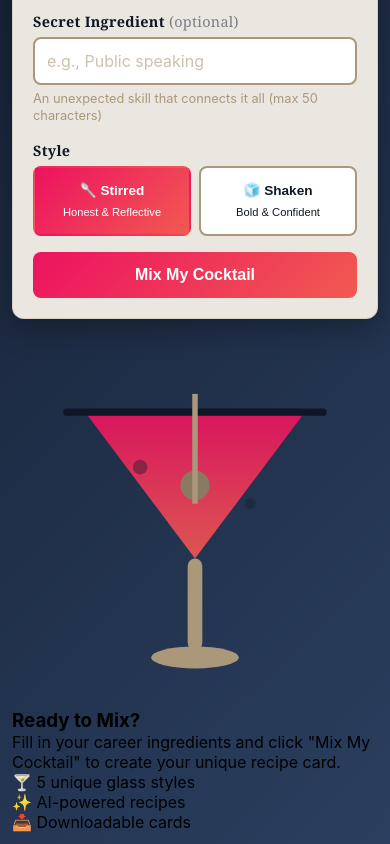
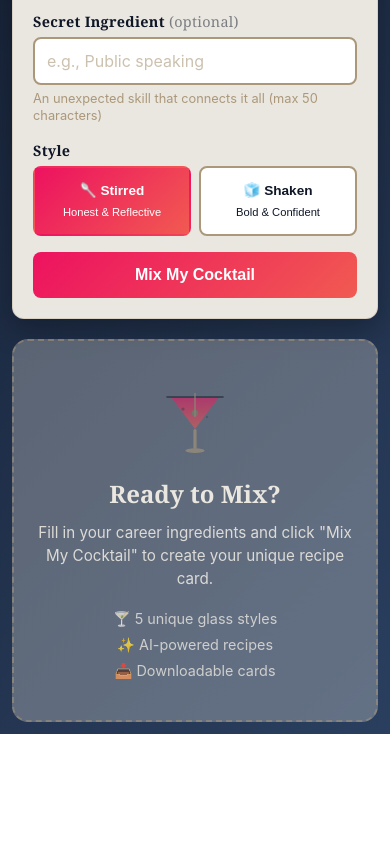
Before and after one commit to graceklean/career-mixologist, a React (Vite) app: page / in a window 390 px wide. Shown: the part 597-1441 px from the top of the page. After the commit the page ends 1331 px from the top, so only its background shows below. Built offline with nearby package versions, Linux system fonts and the light colour scheme; no server answers.

Commit message:
Optimize placeholder for mobile and desktop

```diff
--- a/src/App.css
+++ b/src/App.css
@@ -452,6 +452,51 @@
   text-decoration: underline;
 }
 
+/* Placeholder Card */
+.placeholder-card {
+  background: rgba(234, 231, 224, 0.3);
+  padding: 40px 20px;
+  border-radius: 16px;
+  text-align: center;
+  border: 2px dashed rgba(171, 152, 122, 0.5);
+}
+
+.placeholder-icon {
+  display: flex;
+  justify-content: center;
+  margin-bottom: 16px;
+  opacity: 0.6;
+}
+
+.placeholder-icon svg {
+  width: 80px;
+  height: 80px;
+}
+
+.placeholder-card h3 {
+  color: #eae7e0;
+  font-size: 1.5rem;
+  margin-bottom: 12px;
+  font-family: Georgia, serif;
+}
+
+.placeholder-card p {
+  color: #eae7e0;
+  font-size: 0.95rem;
+  margin-bottom: 20px;
+  opacity: 0.9;
+  line-height: 1.5;
+}
+
+.placeholder-features {
+  display: flex;
+  flex-direction: column;
+  gap: 8px;
+  color: #eae7e0;
+  font-size: 0.9rem;
+  opacity: 0.8;
+}
+
 /* Desktop styles */
 @media (min-width: 768px) {
   .header {
@@ -533,18 +578,7 @@
   }
 
   .placeholder-card {
-  background: rgba(234, 231, 224, 0.3);
     padding: 60px 40px;
-  border-radius: 16px;
-  text-align: center;
-  border: 2px dashed rgba(171, 152, 122, 0.5);
-}
-
-.placeholder-icon {
-  display: flex;
-  justify-content: center;
-  margin-bottom: 24px;
-  opacity: 0.6;
   }
 
   .placeholder-icon svg {
@@ -553,26 +587,17 @@
   }
 
   .placeholder-card h3 {
-  color: #eae7e0;
     font-size: 2rem;
     margin-bottom: 16px;
-  font-family: Georgia, serif;
   }
 
   .placeholder-card p {
-  color: #eae7e0;
     font-size: 1.1rem;
     margin-bottom: 32px;
-  opacity: 0.9;
-  line-height: 1.6;
   }
 
   .placeholder-features {
-  display: flex;
-  flex-direction: column;
+    font-size: 1rem;
     gap: 12px;
-  color: #eae7e0;
-  font-size: 1rem;
-  opacity: 0.8;
   }
 }
```
Lines whose indentation alone changed are shown as unchanged.
